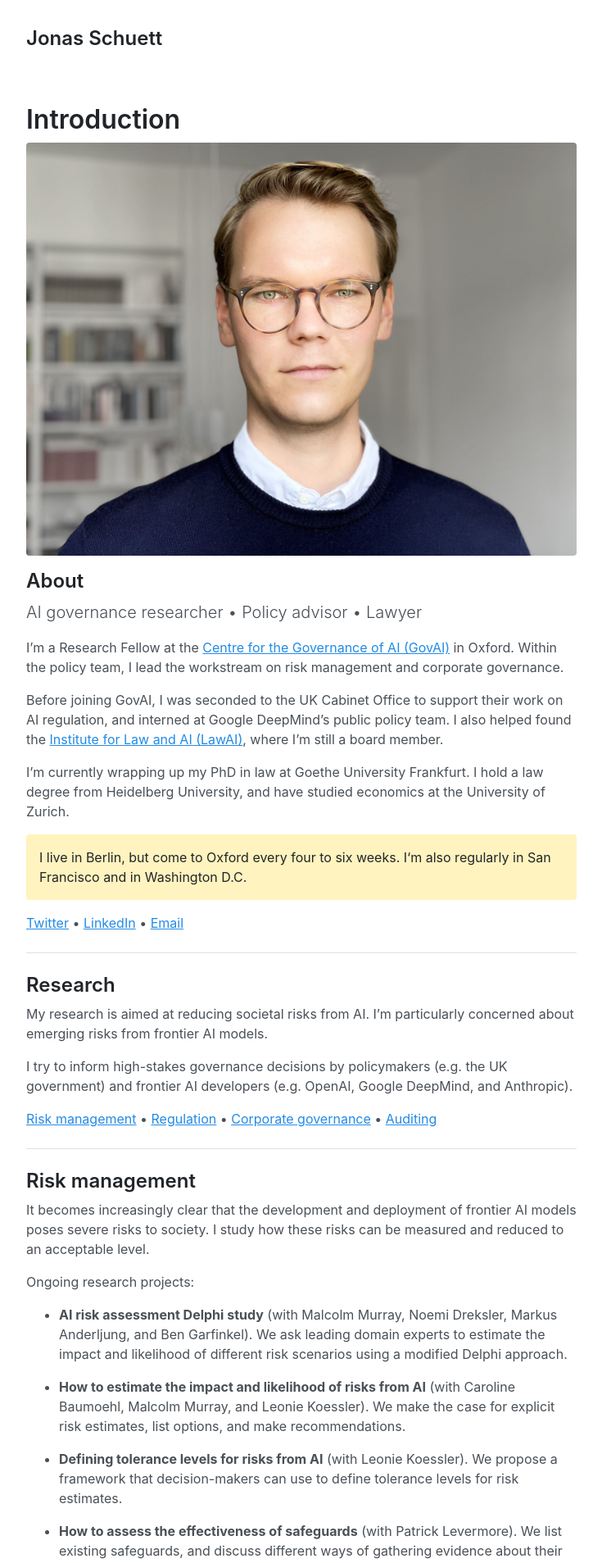
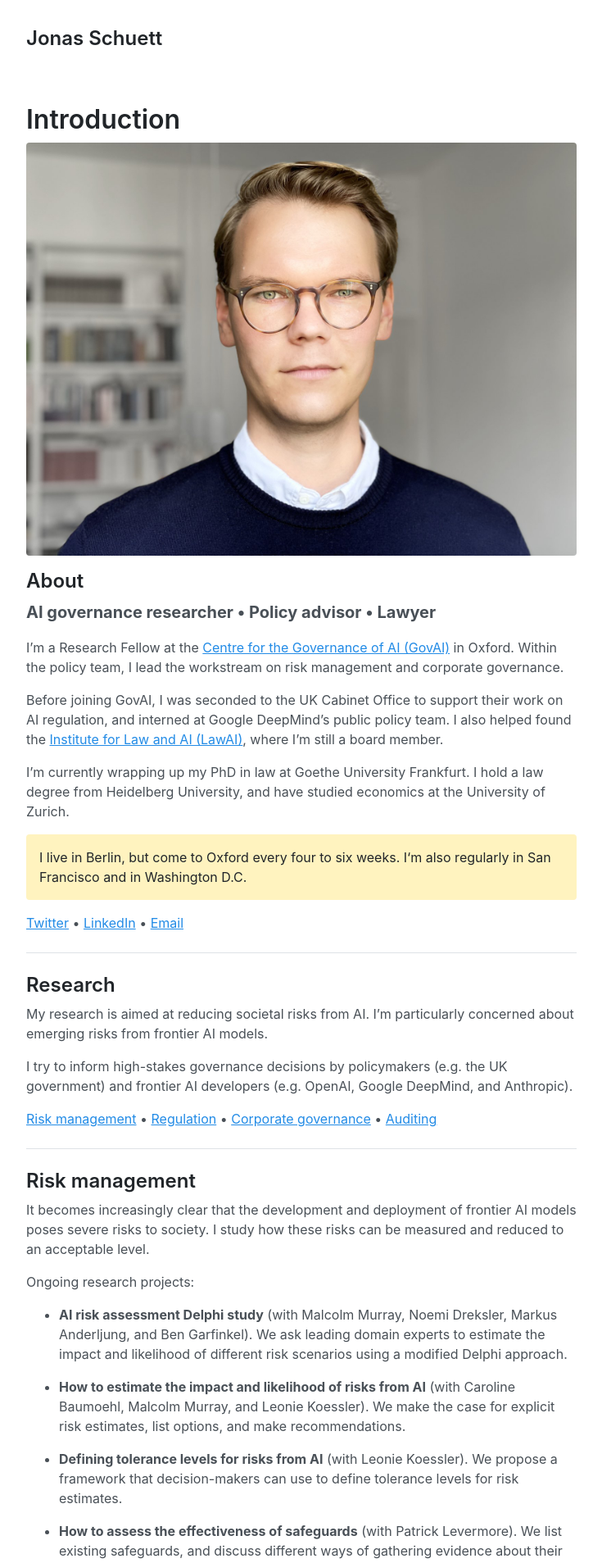
Before and after one commit to jonasschuett/jonasschuett.github.io, a Jekyll site: the page built from _posts/2020-04-04-introduction.md, in a window 1280 px wide. Shown: the top 1907 px of the page at 82% size, without its empty margins (272-1007 px from the left). Built offline with Jekyll 4.4.1, drawn with Linux system fonts in a browser that asks for light colours.

```diff
--- a/_posts/2020-04-04-introduction.md
+++ b/_posts/2020-04-04-introduction.md
@@ -6,7 +6,7 @@ layout: page
 
 ## About
 
-AI governance researcher • Policy advisor • Lawyer
+**AI governance researcher • Policy advisor • Lawyer**
 {:.lead}
 
 I'm a Research Fellow at the [Centre for the Governance of AI (GovAI)](https://www.governance.ai/) in Oxford. Within the policy team, I lead the workstream on risk management and corporate governance.
```
